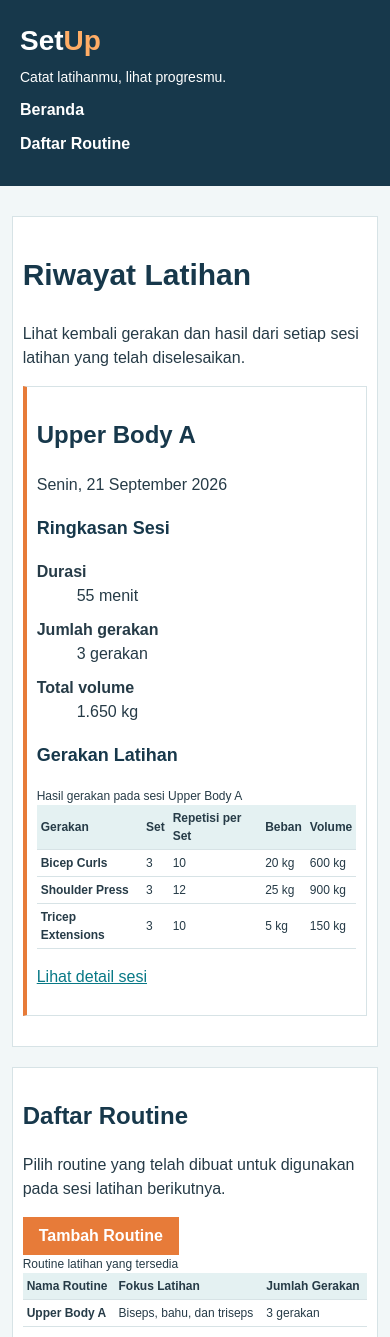
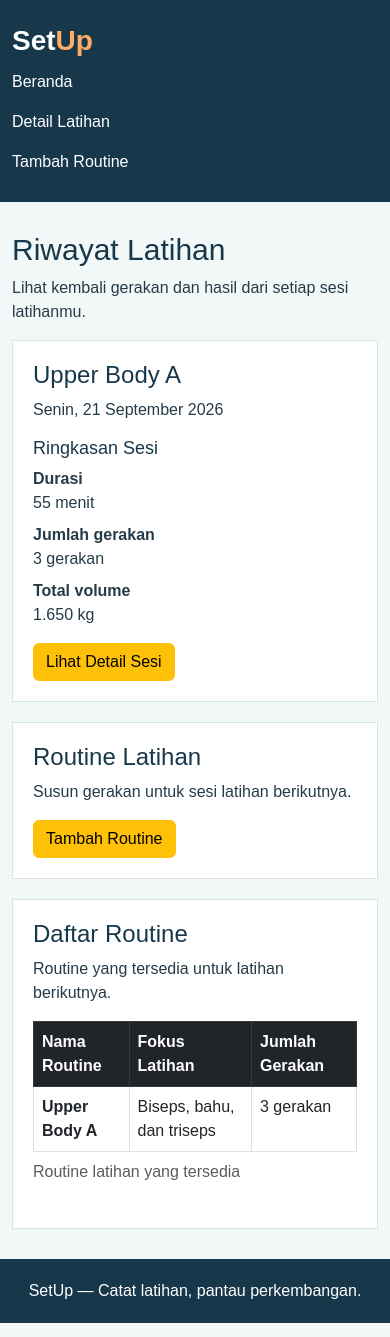
Before and after one commit to muhammadzaidanr/SetUp, a plain HTML site: page index.html in a window 390 px wide. Shown: the top 1337 px of the page. Drawn offline with nearby package versions, Linux system fonts and the light colour scheme.

Commit message:
Tambahkan tampilan Bootstrap pada SetUp

```diff
--- a/index.html
+++ b/index.html
@@ -4,35 +4,38 @@
   <meta charset="UTF-8">
   <meta name="viewport" content="width=device-width, initial-scale=1.0">
   <title>Beranda | SetUp</title>
+  <link href="https://cdn.jsdelivr.net/npm/bootstrap@5.3.0/dist/css/bootstrap.min.css" rel="stylesheet">
   <link rel="stylesheet" href="style.css">
 </head>
 <body>
   <header class="site-header">
-      <div class="brand">
-        <p><strong>Set<span>Up</span></strong></p>
-        <p class="tagline">Catat latihanmu, lihat progresmu.</p>
+    <div class="container">
+      <div class="row">
+        <div class="col-12 col-md-4">
+          <a class="brand" href="index.html">Set<span>Up</span></a>
         </div>
 
-      <nav aria-label="Navigasi utama">
+        <nav class="col-12 col-md-8">
           <ul>
             <li><a href="index.html">Beranda</a></li>
-          <li><a href="#daftar-routine">Daftar Routine</a></li>
+            <li><a href="detail-latihan.html">Detail Latihan</a></li>
+            <li><a href="tambah-latihan.html">Tambah Routine</a></li>
           </ul>
         </nav>
+      </div>
+    </div>
   </header>
 
-    <main>
-      <section aria-labelledby="riwayat-latihan">
-        <h1 id="riwayat-latihan">Riwayat Latihan</h1>
-        <p>
-          Lihat kembali gerakan dan hasil dari setiap sesi latihan yang telah
-          diselesaikan.
-        </p>
+  <main class="container">
+    <h1>Riwayat Latihan</h1>
+    <p>Lihat kembali gerakan dan hasil dari setiap sesi latihanmu.</p>
 
-        <article>
+    <div class="row">
+      <div class="col-12 col-md-8">
+        <article class="panel">
           <header>
             <h2>Upper Body A</h2>
-            <p>Senin, <time datetime="2026-09-21">21 September 2026</time></p>
+            <p>Senin, 21 September 2026</p>
           </header>
 
           <h3>Ringkasan Sesi</h3>
@@ -47,58 +50,26 @@
             <dd>1.650 kg</dd>
           </dl>
 
-          <h3>Gerakan Latihan</h3>
-          <table>
-            <caption>Hasil gerakan pada sesi Upper Body A</caption>
-            <thead>
-              <tr>
-                <th scope="col">Gerakan</th>
-                <th scope="col">Set</th>
-                <th scope="col">Repetisi per Set</th>
-                <th scope="col">Beban</th>
-                <th scope="col">Volume</th>
-              </tr>
-            </thead>
-            <tbody>
-              <tr>
-                <th scope="row">Bicep Curls</th>
-                <td>3</td>
-                <td>10</td>
-                <td>20 kg</td>
-                <td>600 kg</td>
-              </tr>
-              <tr>
-                <th scope="row">Shoulder Press</th>
-                <td>3</td>
-                <td>12</td>
-                <td>25 kg</td>
-                <td>900 kg</td>
-              </tr>
-              <tr>
-                <th scope="row">Tricep Extensions</th>
-                <td>3</td>
-                <td>10</td>
-                <td>5 kg</td>
-                <td>150 kg</td>
-              </tr>
-            </tbody>
-          </table>
+          <a href="detail-latihan.html" class="btn btn-warning">Lihat Detail Sesi</a>
+        </article>
+      </div>
 
-          <p><a href="detail-latihan.html">Lihat detail sesi</a></p>
-        </article>
+      <div class="col-12 col-md-4">
+        <section class="panel">
+          <h2>Routine Latihan</h2>
+          <p>Susun gerakan untuk sesi latihan berikutnya.</p>
+          <a href="tambah-latihan.html" class="btn btn-warning">Tambah Routine</a>
         </section>
+      </div>
+    </div>
 
-      <section id="daftar-routine" aria-labelledby="judul-daftar-routine">
-        <h2 id="judul-daftar-routine">Daftar Routine</h2>
-        <p>Pilih routine yang telah dibuat untuk digunakan pada sesi latihan berikutnya.</p>
+    <section class="panel">
+      <h2>Daftar Routine</h2>
+      <p>Routine yang tersedia untuk latihan berikutnya.</p>
 
-        <form action="tambah-latihan.html" method="get">
-          <button type="submit">Tambah Routine</button>
-        </form>
-
-        <table>
+      <table class="table table-bordered table-hover">
         <caption>Routine latihan yang tersedia</caption>
-          <thead>
+        <thead class="table-dark">
           <tr>
             <th scope="col">Nama Routine</th>
             <th scope="col">Fokus Latihan</th>
@@ -116,7 +87,7 @@
     </section>
   </main>
 
-    <footer>
+  <footer class="site-footer text-center">
     <p>SetUp — Catat latihan, pantau perkembangan.</p>
   </footer>
 </body>
--- a/style.css
+++ b/style.css
@@ -1,14 +1,7 @@
-/* Warna dan tulisan dasar */
-* {
-  box-sizing: border-box;
-}
-
 body {
-  margin: 0;
   background-color: #f2f7f8;
   color: #263b47;
   font-family: Arial, sans-serif;
-  font-size: 16px;
   line-height: 1.5;
 }
 
@@ -28,157 +21,87 @@ h3 {
   font-size: 18px;
 }
 
-a {
-  color: #087986;
+.site-header {
+  background-color: #17384b;
+  padding: 20px 0;
 }
 
-/* Bagian atas dan menu */
-.site-header {
-  background-color: #17384b;
+.brand {
   color: white;
-  padding: 20px;
-  display: flex;
-  justify-content: space-between;
-  align-items: center;
-  gap: 20px;
-}
-
-.brand p {
-  margin: 0 0 5px;
-}
-
-.brand strong {
   font-size: 28px;
+  font-weight: bold;
+  text-decoration: none;
 }
 
 .brand span {
   color: #ffad66;
 }
 
-.tagline {
-  font-size: 14px;
-}
-
 nav ul {
-  display: flex;
-  gap: 20px;
   list-style-type: none;
   padding: 0;
   margin: 0;
+  text-align: right;
+}
+
+nav li {
+  display: inline-block;
+  margin-left: 20px;
+}
+
+/* Menu bertumpuk pada layar kecil */
+@media (max-width: 767px) {
+  nav ul {
+    text-align: left;
+  }
+
+  nav li {
+    display: block;
+    margin-left: 0;
+  }
 }
 
 nav a {
+  display: block;
   color: white;
+  padding: 8px 0;
   text-decoration: none;
-  font-weight: bold;
 }
 
 nav a:hover {
   color: #ffad66;
 }
 
-/* Isi halaman */
 main {
-  width: 90%;
-  max-width: 900px;
-  margin: 30px auto;
+  margin-top: 30px;
+  margin-bottom: 30px;
 }
 
-section, article, fieldset {
+.panel {
   background-color: white;
   border: 1px solid #d7e3e6;
   padding: 20px;
   margin-bottom: 20px;
 }
 
-article {
-  border-left: 4px solid #e77b39;
-}
-
 dt, label, legend {
   font-weight: bold;
 }
 
-dd {
-  margin-bottom: 10px;
+label {
+  margin-bottom: 5px;
 }
 
-img {
-  max-width: 100%;
-  height: auto;
+fieldset {
+  margin-bottom: 20px;
 }
 
-/* Tabel dan formulir */
-table {
-  width: 100%;
-  border-collapse: collapse;
-}
-
-caption, th, td {
-  text-align: left;
-}
-
-th, td {
-  border-bottom: 1px solid #d7e3e6;
-  padding: 8px;
-}
-
-thead {
-  background-color: #e4f1f2;
-}
-
-input, select, textarea {
-  max-width: 100%;
-  padding: 8px;
-  border: 1px solid #a9bfc5;
-  font-family: Arial, sans-serif;
-  font-size: 16px;
-}
-
-button {
-  background-color: #e77b39;
-  color: white;
-  border: none;
-  padding: 10px 16px;
-  font-size: 16px;
-  font-weight: bold;
-}
-
-footer {
+.site-footer {
   background-color: #17384b;
   color: white;
-  text-align: center;
   padding: 20px;
 }
 
-/* Pada layar kecil, menu menjadi vertikal */
-@media (max-width: 600px) {
-  .site-header {
-    display: block;
-  }
-
-  nav ul {
-    display: block;
-    margin-top: 10px;
-  }
-
-  nav li {
-    margin-bottom: 10px;
-  }
-
-  main {
-    width: 94%;
-  }
-
-  section, article, fieldset {
-    padding: 10px;
-  }
-
-  table {
-    font-size: 12px;
-  }
-
-  th, td {
-    padding: 4px;
-  }
+.site-footer p {
+  margin-bottom: 0;
 }
```
Also changed, not shown: detail-latihan.html (+33 -22 lines), tambah-latihan.html (+54 -57 lines). Lines whose indentation alone changed are shown as unchanged.
